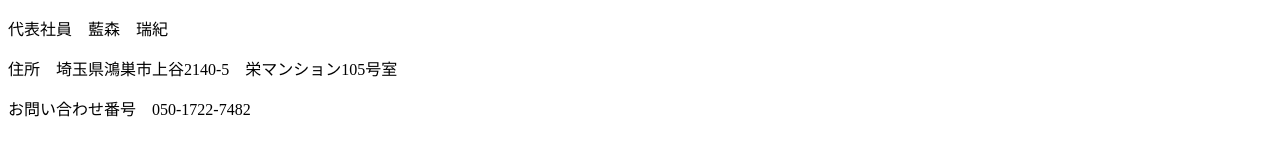
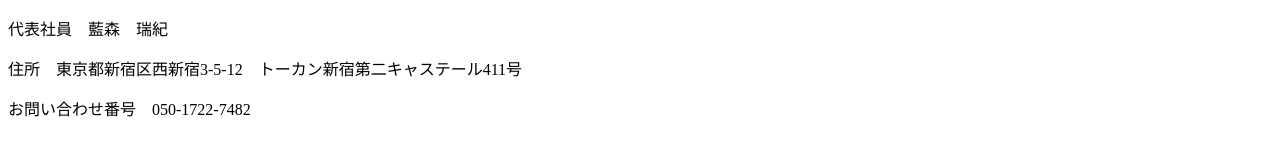
Before and after one commit to 134we681/aimori, a plain HTML site: page index.html in a window 1280 px wide. Shown: the part 1502-1643 px from the top of the page. Drawn offline with Linux system fonts and the light colour scheme.

Commit message:
Update index.html

```diff
--- a/index.html
+++ b/index.html
@@ -93,7 +93,7 @@
     <p>また、お客様との距離感を大切にしているため、サイズ感や色合い、好きなお洋服の系統からピックアップできますので、まずはお問い合わせからご連絡ください。</p>
     <h3>会社概要</h3>
     <p>代表社員　藍森　瑞紀</p>
-    <p>住所　埼玉県鴻巣市上谷2140-5　栄マンション105号室</p>
+    <p>住所　東京都新宿区西新宿3-5-12　トーカン新宿第二キャステール411号</p>
     <p>お問い合わせ番号　050-1722-7482</p>
     <h3>お問い合わせフォーム</h3>
     <form>
```
